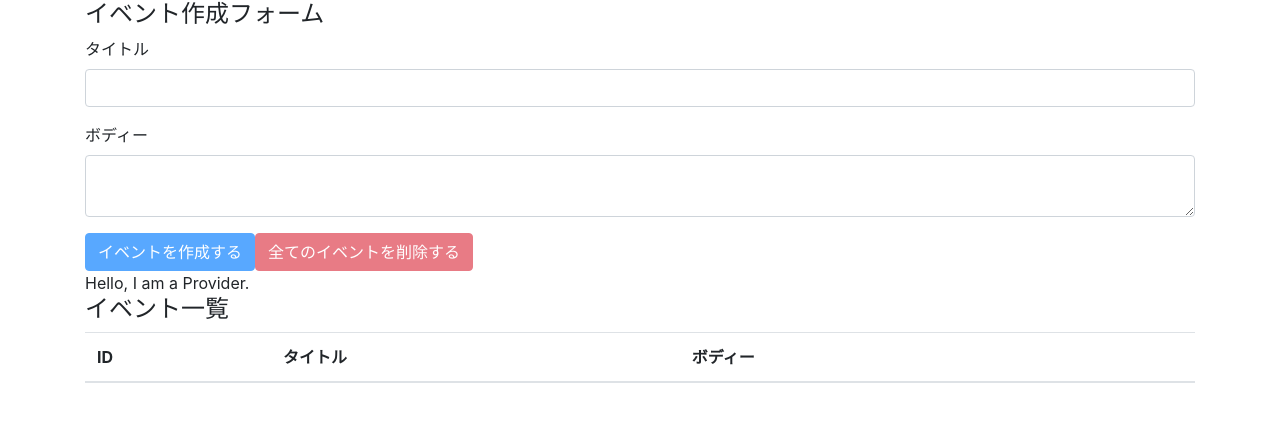
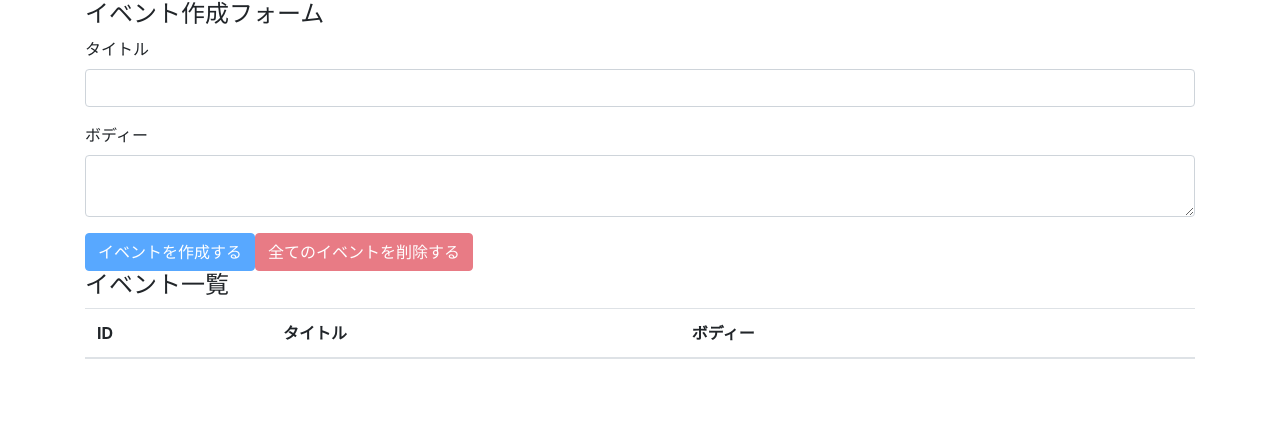
Before and after one commit to tanigawa114/react-hooks-101, a React (Create React App) app: page / in a window 1280 px wide. Shown: the top 422 px of the page. Built offline with nearby package versions, Linux system fonts and the light colour scheme.

Commit message:
solve prop drilling issue

```diff
--- a/src/components/App.js
+++ b/src/components/App.js
@@ -5,16 +5,14 @@
 import AppContext from "../contexts/AppContext";
 import reducer from "../reducers";
 
-console.log(AppContext);
-
 const App = () => {
   const [state, dispatch] = useReducer(reducer, []);
 
   return (
-    <AppContext.Provider value={"Hello, I am a Provider."}>
+    <AppContext.Provider value={{ state, dispatch }}>
       <div className="container">
-        <EventForm state={state} dispatch={dispatch} />
-        <Events state={state} dispatch={dispatch} />
+        <EventForm />
+        <Events />
       </div>
     </AppContext.Provider>
   );
--- a/src/components/Event.js
+++ b/src/components/Event.js
@@ -1,7 +1,9 @@
-import React from "react";
+import React, { useContext } from "react";
 import { DELETE_EVENT } from "../actions";
+import AppContext from "../contexts/AppContext";
 
-const Event = ({ dispatch, event }) => {
+const Event = ({ event }) => {
+  const { dispatch } = useContext(AppContext);
   const id = event.id;
   const handleClickDeleteButton = () => {
     const result = window.confirm(
--- a/src/components/EventForm.js
+++ b/src/components/EventForm.js
@@ -1,7 +1,9 @@
-import React, { useState } from "react";
+import React, { useContext, useState } from "react";
 import { CREATE_EVENT, DELETE_ALL_EVENTS } from "../actions";
+import AppContext from "../contexts/AppContext";
 
-const EventForm = ({ state, dispatch }) => {
+const EventForm = () => {
+  const { state, dispatch } = useContext(AppContext);
   const [title, setTitle] = useState("");
   const [body, setBody] = useState("");
 
--- a/src/components/Events.js
+++ b/src/components/Events.js
@@ -2,11 +2,10 @@
 import Event from "./Event";
 import AppContext from "../contexts/AppContext";
 
-const Events = ({ state, dispatch }) => {
-  const value = useContext(AppContext);
+const Events = () => {
+  const { state } = useContext(AppContext);
   return (
     <>
-      <div>{value}</div>
       <h4>イベント一覧</h4>
       <table className="table table-hover">
         <thead>
@@ -19,7 +18,7 @@
         </thead>
         <tbody>
           {state.map((event, index) => (
-            <Event key={index} event={event} dispatch={dispatch} />
+            <Event key={index} event={event} />
           ))}
         </tbody>
       </table>
```
